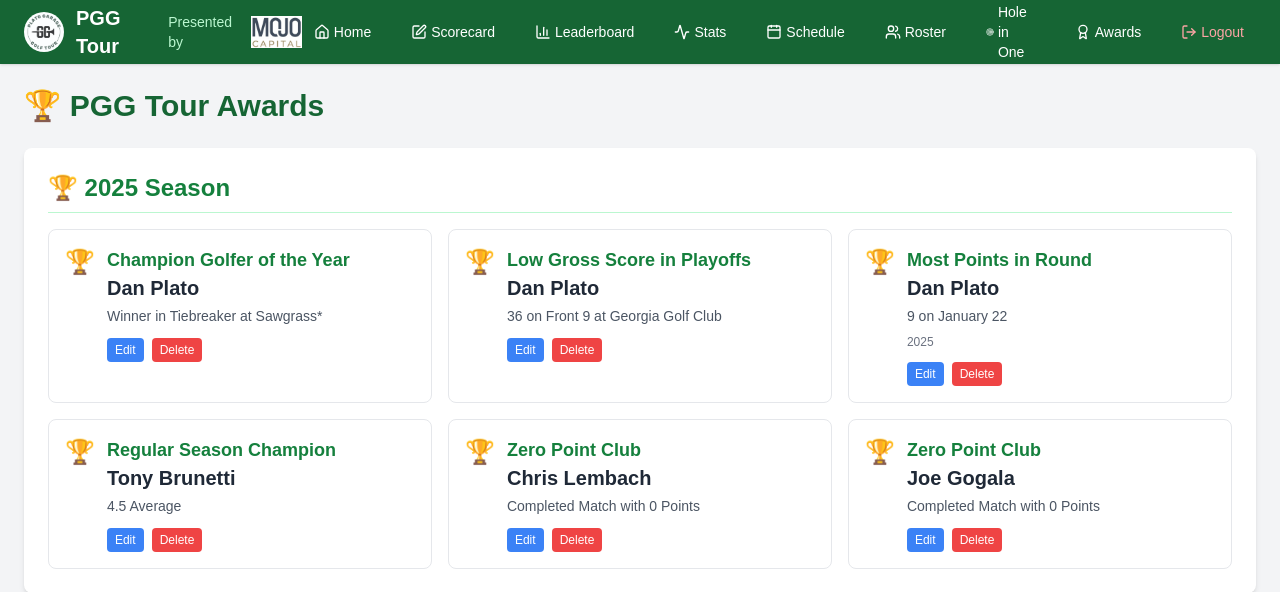
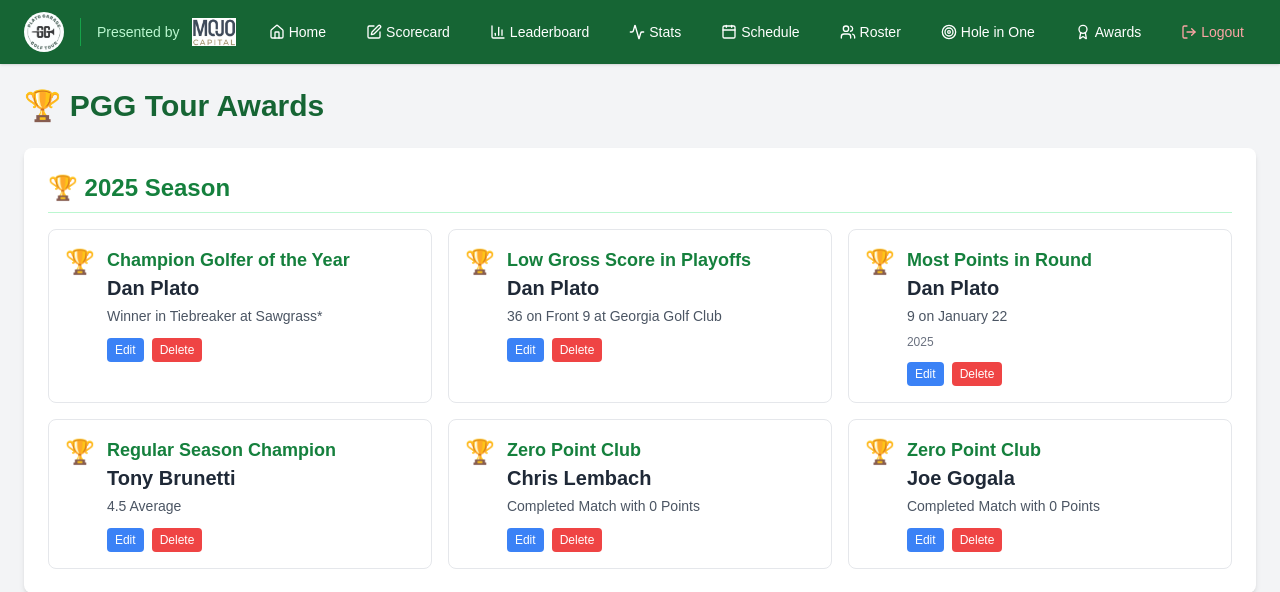
Before and after one commit to platodw/pgg-tour, a Flask app: page /awards in a window 1280 px wide. Shown: the top 592 px of the page. Run offline with Flask 3, Linux system fonts and the light colour scheme; data comes from the database, SQL or seed files in the repository; some libraries are stand-ins or nearby versions.

Commit message:
Design: Clean up header - remove PGG Tour text, add divider, improve spacing

```diff
--- a/templates/base.html
+++ b/templates/base.html
@@ -39,11 +39,12 @@
     <div class="max-w-7xl mx-auto px-4 sm:px-6">
       <div class="flex justify-between items-center h-16">
         <!-- Logo and Brand -->
-        <div class="flex items-center space-x-2 sm:space-x-3">
+        <div class="flex items-center space-x-3 sm:space-x-4">
           <img src="/static/logo.jpg" alt="PGG Tour Logo" class="w-8 h-8 sm:w-10 sm:h-10 rounded-full">
-          <span class="text-lg sm:text-xl font-bold">PGG Tour</span>
-          <span class="text-xs sm:text-sm text-green-200 hidden sm:inline">Presented by</span>
-          <img src="/static/mojo-capital-logo.jpg" alt="Mojo Capital Logo" class="h-6 sm:h-8 ml-1 sm:ml-2" style="max-width: 120px; object-fit: contain;">
+          <div class="flex items-center space-x-2 sm:space-x-3 border-l border-green-600 pl-3 sm:pl-4">
+            <span class="text-xs sm:text-sm text-green-200">Presented by</span>
+            <img src="/static/mojo-capital-logo.jpg" alt="Mojo Capital Logo" class="h-5 sm:h-7" style="max-width: 100px; object-fit: contain;">
+          </div>
         </div>
 
         <!-- Desktop Navigation -->
```
